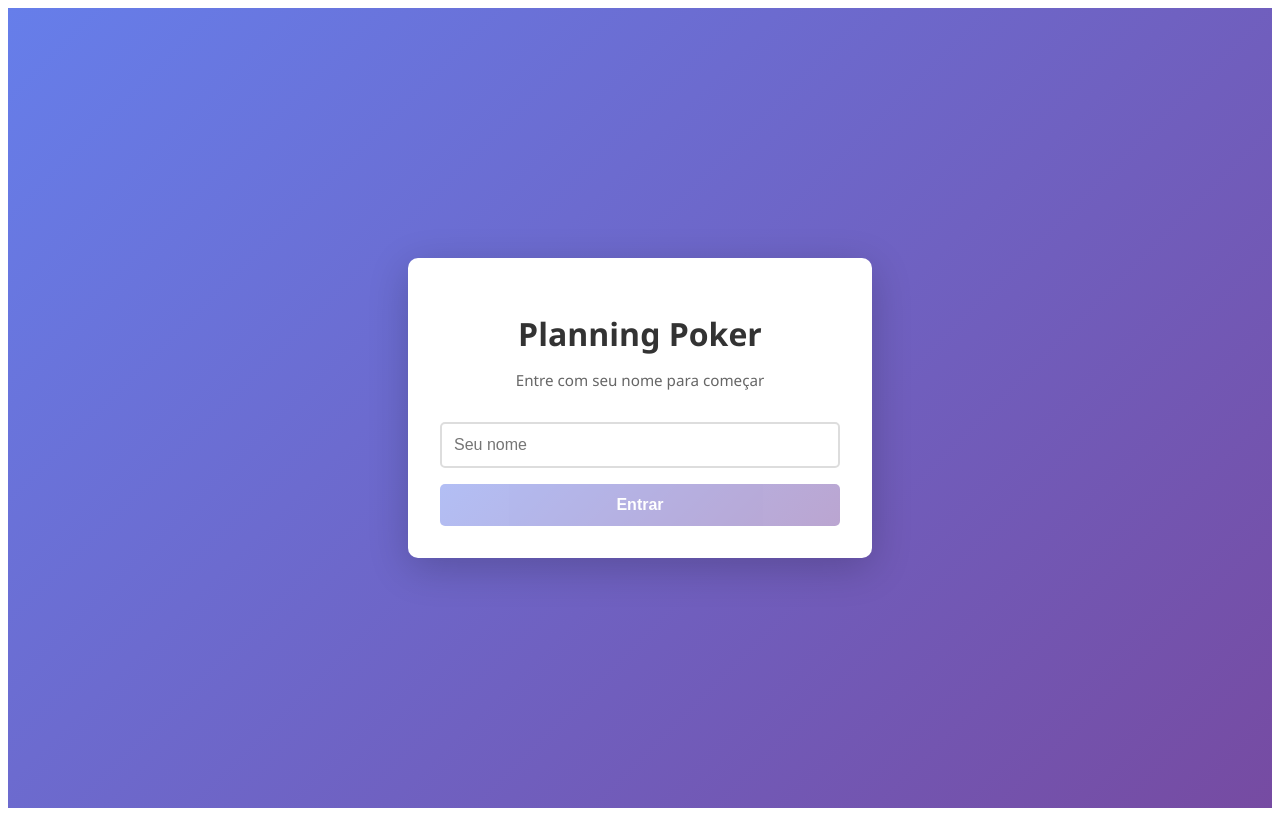
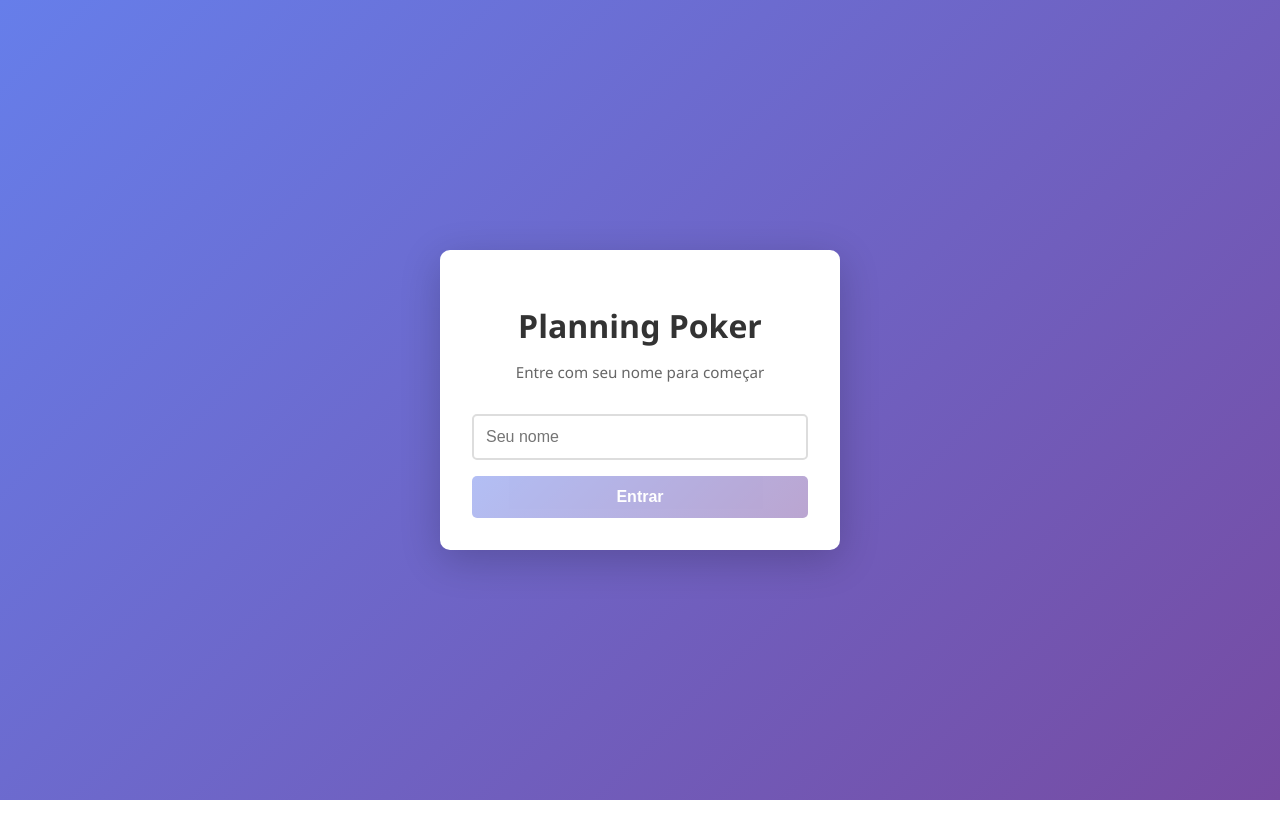
Before and after one commit to Denis-almd/planning_poker_mining, an Angular app: page / in a window 1280 px wide. Built offline with nearby package versions, Linux system fonts and the light colour scheme.

Commit message:
Ajustes de estilo

```diff
--- a/src/app/components/voting/voting.component.ts
+++ b/src/app/components/voting/voting.component.ts
@@ -119,6 +119,7 @@ import { PokerService } from '../../services/poker.service';
     .voting-container {
       min-height: 100vh;
       background: linear-gradient(135deg, #667eea 0%, #764ba2 100%);
+      box-sizing: border-box;
       padding: 1rem;
     }
 
--- a/src/app/services/poker.service.ts
+++ b/src/app/services/poker.service.ts
@@ -83,6 +83,7 @@ export class PokerService {
         });
     }
 	}
+
 	async getState(): Promise<PokerState | undefined> {
 		try {
 			const response = await firstValueFrom(
--- a/src/styles.css
+++ b/src/styles.css
@@ -1 +1,9 @@
-/* You can add global styles to this file, and also import other style files */
+html, body {
+  margin: 0;
+  padding: 0;
+  min-height: 100%;
+}
+
+*, *::before, *::after {
+  box-sizing: border-box;
+}
```
